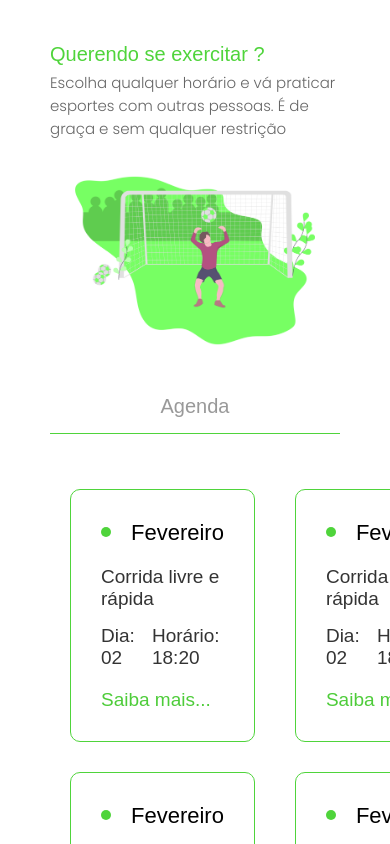
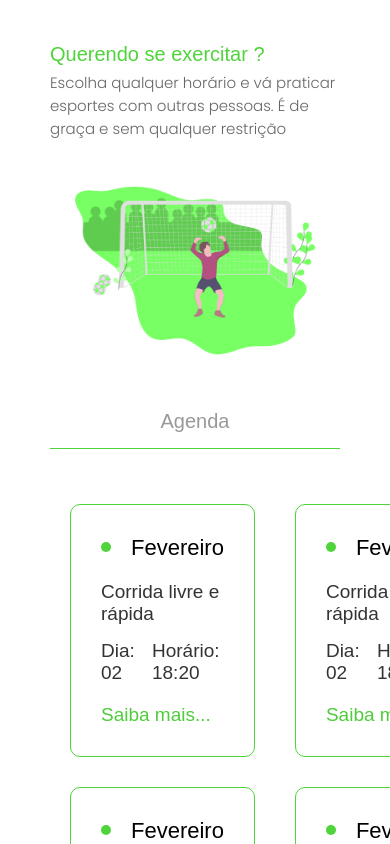
Before and after one commit to henrique2003/Sporgenda-front-end, a React (Create React App) app: page / in a window 390 px wide. Shown: the top 844 px of the page. Built offline with nearby package versions, Linux system fonts and the light colour scheme.

Commit message:
style: change margin of image introduction

```diff
--- a/src/pages/Home/components/introduction/style.css
+++ b/src/pages/Home/components/introduction/style.css
@@ -74,7 +74,7 @@
   }
 
   .wrapper_introduction .row .wrapper_image {
-    margin: 20px 0 20px 0;
+    margin: 30px 0 25px 0;
   }
 }
 
```
